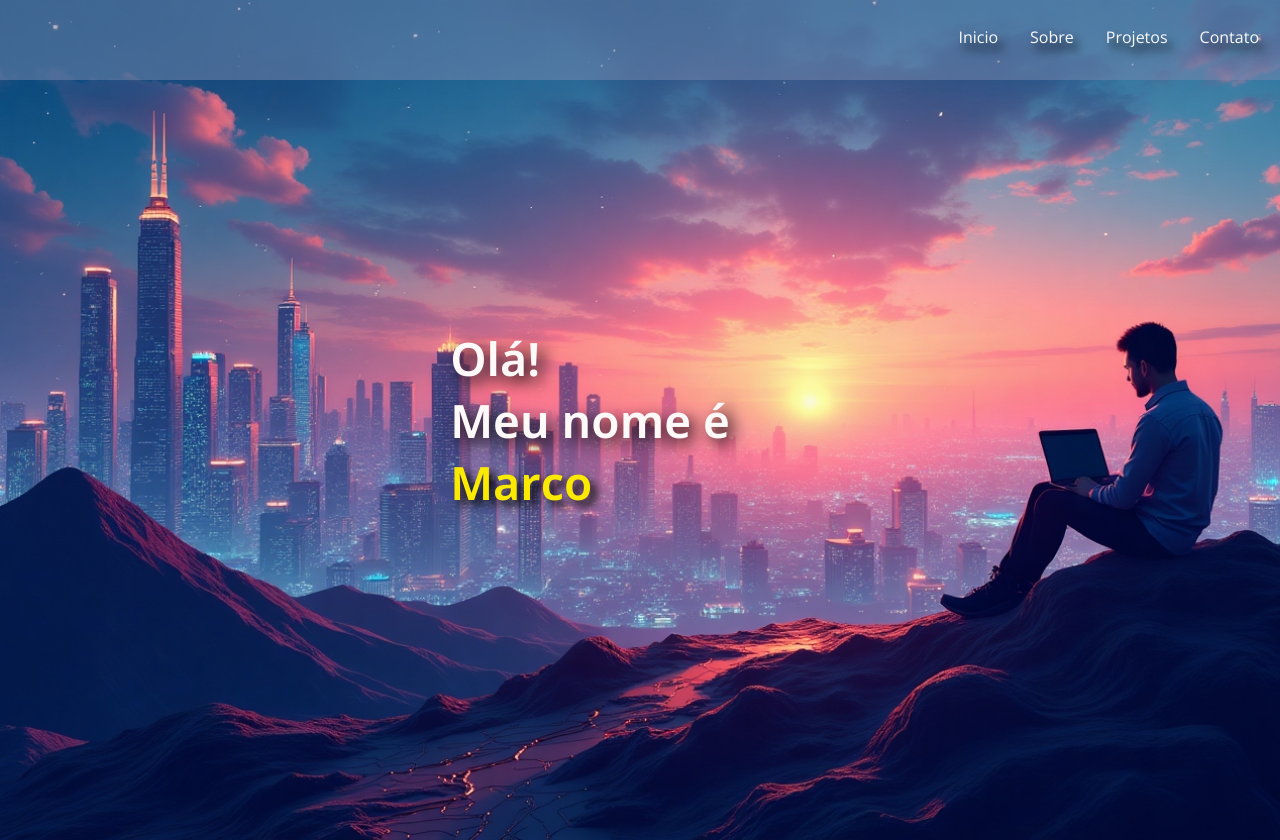
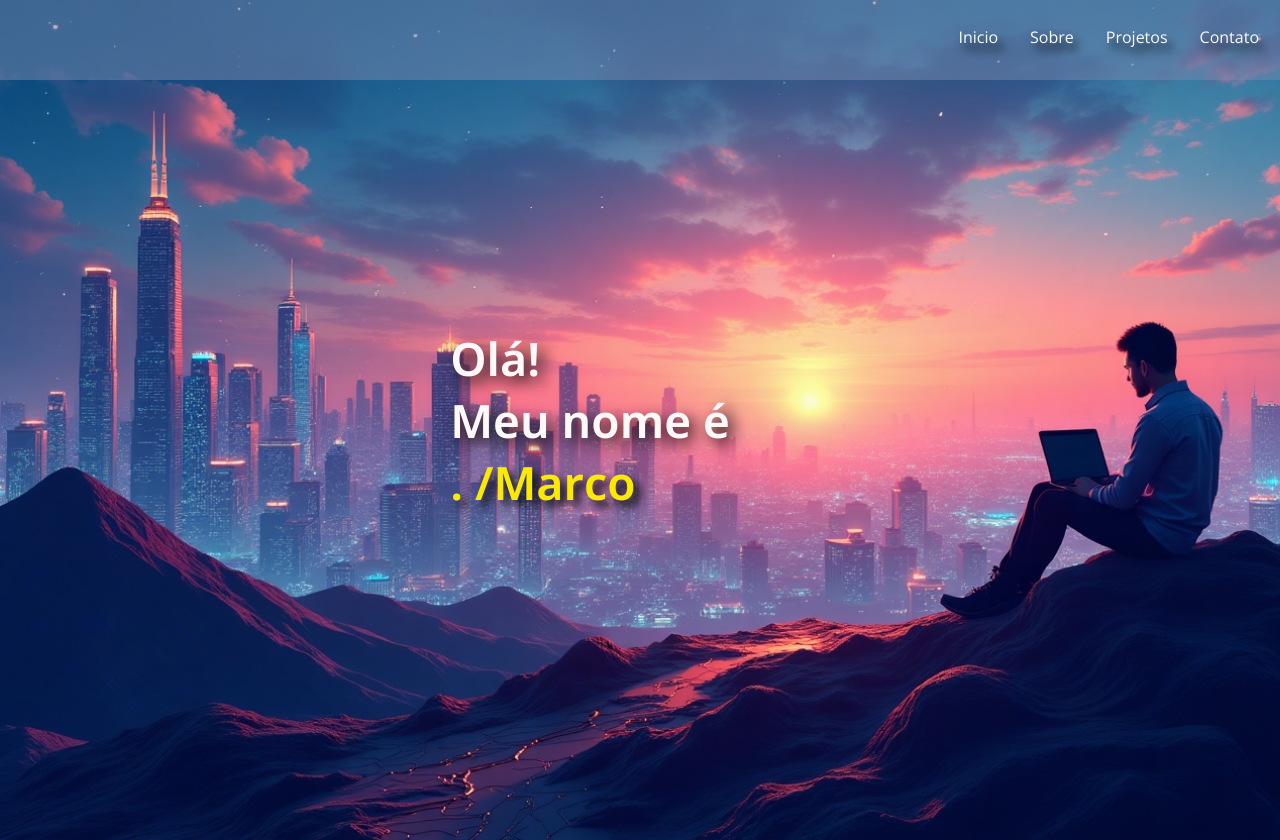
Before and after one commit to m4rkdevs/portfolio, a plain HTML site: page index.html in a window 1280 px wide. Shown: the top 840 px of the page. Drawn offline with nearby package versions, Linux system fonts and the light colour scheme.

Commit message:
Update index.html

```diff
--- a/index.html
+++ b/index.html
@@ -30,7 +30,7 @@
             <div>
                 <h1> Olá!<span></span></h1>
                 <h1> Meu nome é<span></span> </h1>
-                <h1> Marco <span></span></h1>
+                <h1> . /Marco <span></span></h1>
 
             </div>
         </div>
```
